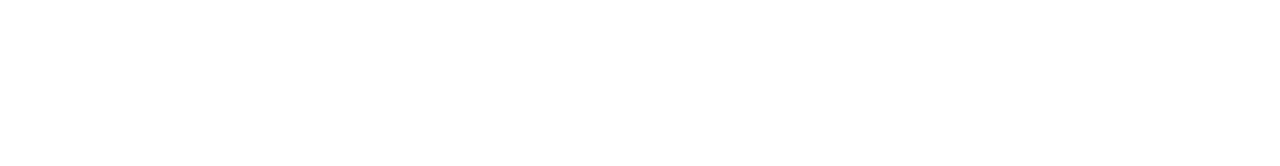
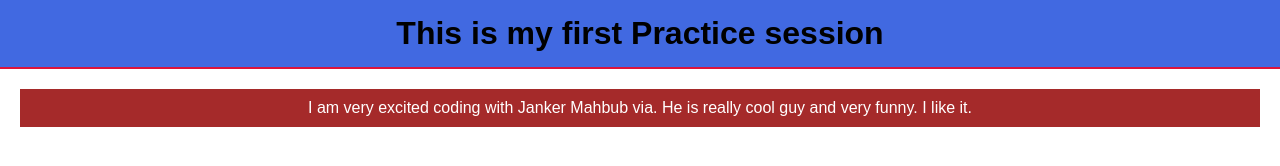
Before and after one commit to Toufiq405/test-repo, a plain HTML site: page index.html in a window 1280 px wide. Drawn offline with Linux system fonts and the light colour scheme.

Commit message:
Add some style

```diff
--- a/index.html
+++ b/index.html
@@ -5,8 +5,10 @@
   <meta http-equiv="X-UA-Compatible" content="IE=edge">
   <meta name="viewport" content="width=device-width, initial-scale=1.0">
   <title>test-repo</title>
+  <link rel="stylesheet" href="style.css">
 </head>
 <body>
-
+  <h1>This is my first Practice session</h1>
+  <p>I am very excited coding with Janker Mahbub via. He is really cool guy and very funny. I like it.</p>
 </body>
 </html>
--- /dev/null
+++ b/style.css
@@ -0,0 +1,21 @@
+*{
+  margin: 0;
+  padding: 0;
+  font-family: arial;
+}
+h1{
+  background-color: royalblue;
+  padding: 15px;
+  border-bottom: 2px solid  crimson;
+  text-align: center;
+}
+p{
+  text-align: center;
+  font-family: Arial, Helvetica, sans-serif;
+  font-size: 1rem;
+  margin: 20px;
+  background-color: brown;
+  color: #fff;
+  padding: 10px;
+
+}
```
